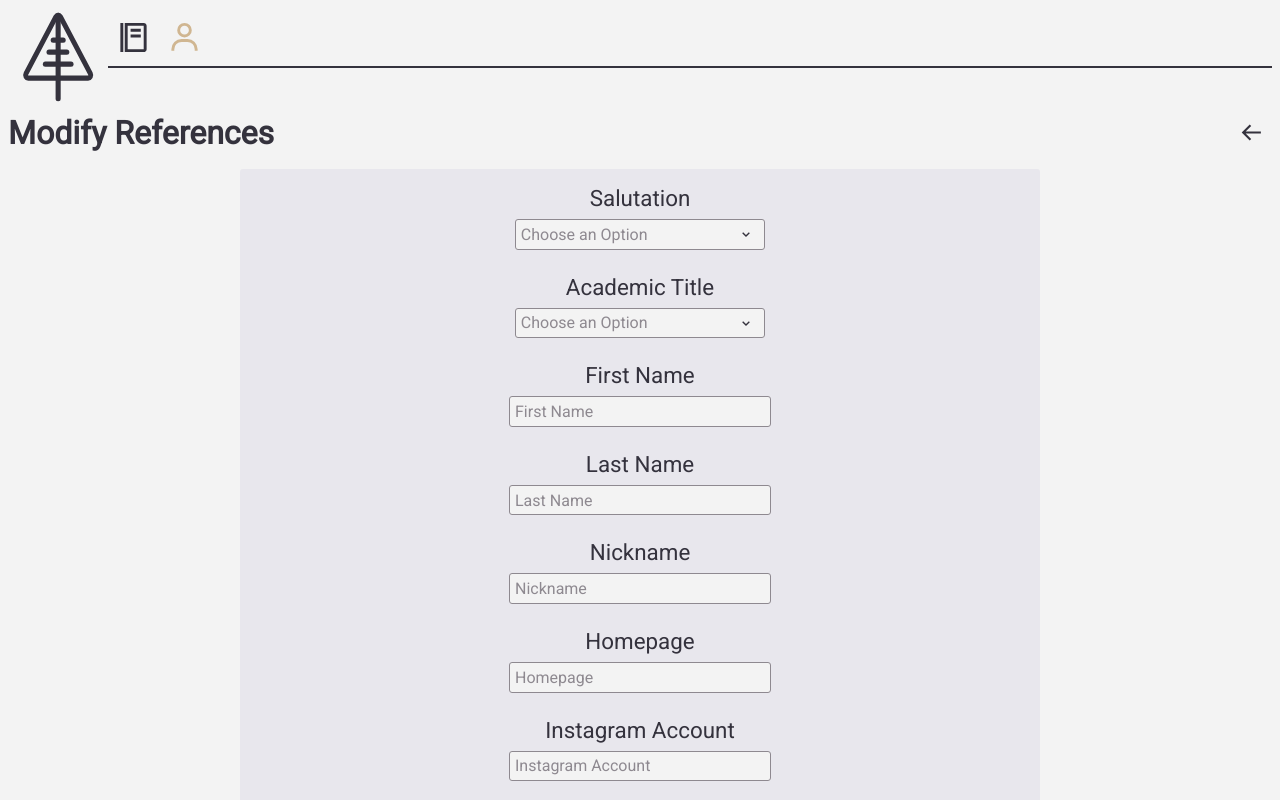
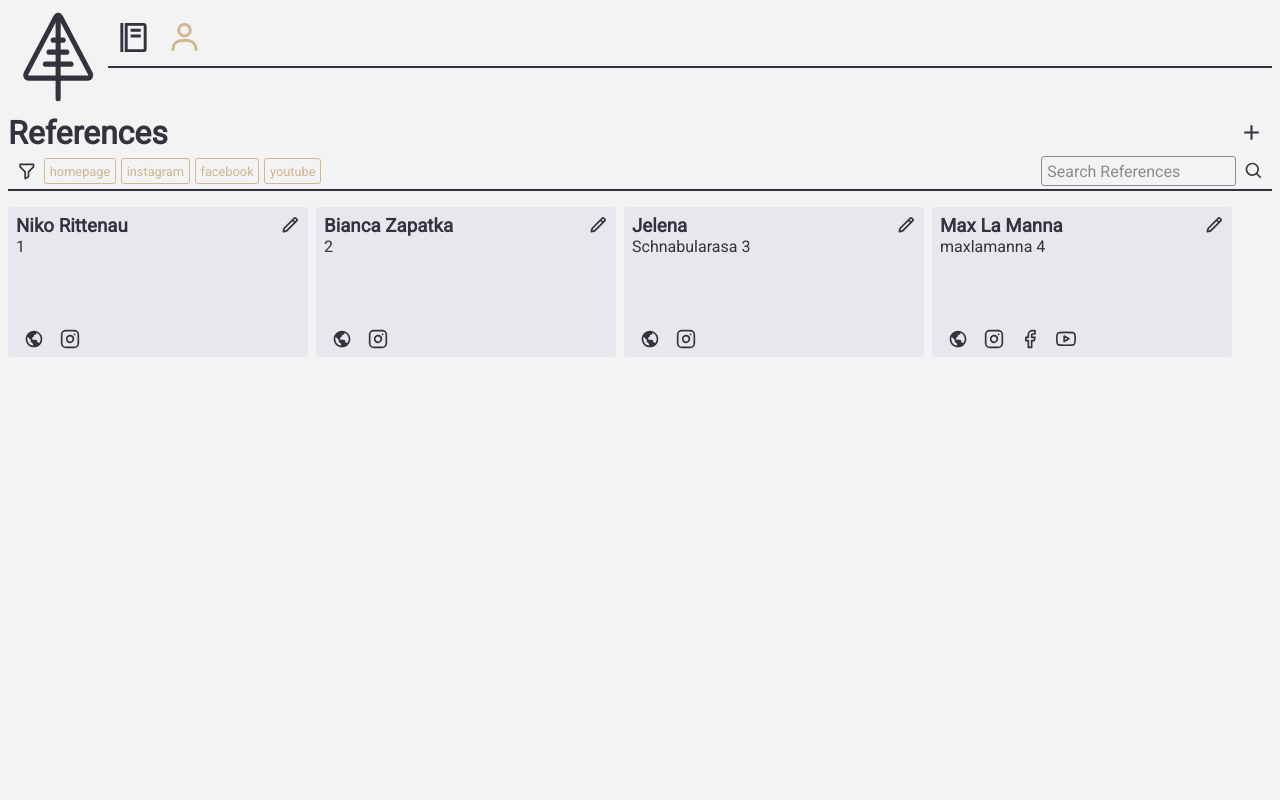
Before and after one commit to PfMartin/weGoNice, a React (Create React App) app in the folder frontend/: page / in a window 1280 px wide. Both pictures are taken after a click on the element 184 px from the left and 37 px from the top of the page. Shown: the top 800 px of the page. Built offline with nearby package versions, Linux system fonts and the light colour scheme.

Commit message:
Implemented Redux store and switchView action creator into References

```diff
--- a/frontend/src/components/References/ReferenceForm/ReferenceForm.js
+++ b/frontend/src/components/References/ReferenceForm/ReferenceForm.js
@@ -2,6 +2,9 @@ import './ReferenceForm.css';
 
 import React, { useState, useEffect } from 'react';
 import PropTypes from 'prop-types';
+import { connect } from 'react-redux';
+import { switchView } from 'src/actions';
+
 import SiteHeader from 'src/components/Structure/SiteHeader/SiteHeader.js';
 import FormFrame from 'src/components/Forms/FormFrame/FormFrame.js';
 import InputElement from 'src/components/Forms/InputElement/InputElement.js';
@@ -50,7 +53,7 @@ const academicTitles = [
   },
 ];
 
-const ReferenceForm = ({ currentReference, onChangeView, view }) => {
+const ReferenceForm = ({ selectedView, switchView, currentReference }) => {
   const [reference, setReference] = useState({
     id: '',
     salutation: '',
@@ -65,7 +68,7 @@ const ReferenceForm = ({ currentReference, onChangeView, view }) => {
   });
 
   useEffect(() => {
-    if (view === 'modify') {
+    if (selectedView === 'modify') {
       onInitial();
     }
   }, []);
@@ -112,8 +115,10 @@ const ReferenceForm = ({ currentReference, onChangeView, view }) => {
   return (
     <div className="recipe-form">
       <SiteHeader
-        headline={view === 'create' ? 'Create Reference' : 'Modify References'}
-        onClickBack={(e) => onChangeView('overview')}
+        headline={
+          selectedView === 'create' ? 'Create Reference' : 'Modify References'
+        }
+        onClickBack={() => switchView('overview')}
       />
       <FormFrame>
         <SelectElement
@@ -179,7 +184,7 @@ const ReferenceForm = ({ currentReference, onChangeView, view }) => {
           value={reference.facebook}
           onChange={updateReference}
         />
-        {view === 'create' ? (
+        {selectedView === 'create' ? (
           <ButtonBar onSave={onSave} />
         ) : (
           <ButtonBar onSave={onSave} onDelete={onDelete} />
@@ -189,4 +194,10 @@ const ReferenceForm = ({ currentReference, onChangeView, view }) => {
   );
 };
 
-export default ReferenceForm;
+const mapStateToProps = (state) => {
+  return {
+    selectedView: state.selectedView,
+  };
+};
+
+export default connect(mapStateToProps, { switchView })(ReferenceForm);
--- a/frontend/src/components/References/References/References.js
+++ b/frontend/src/components/References/References/References.js
@@ -1,10 +1,11 @@
 import React, { useState } from 'react';
+import { connect } from 'react-redux';
+import { switchView } from 'src/actions';
+
 import ReferencesOverview from 'src/components/References/ReferencesOverview/ReferencesOverview.js';
 import ReferenceForm from 'src/components/References/ReferenceForm/ReferenceForm.js';
 
-const References = ({ view, onChangeView }) => {
-  console.log(view);
-
+const References = ({ selectedView }) => {
   const [references, setReferences] = useState([
     {
       id: 1,
@@ -87,22 +88,22 @@ const References = ({ view, onChangeView }) => {
 
   return (
     <div className="references">
-      {view === 'overview' ? (
+      {selectedView === 'overview' ? (
         <ReferencesOverview
-          onChangeView={onChangeView}
           onSetCurrentReference={onSetCurrentReference}
           references={references}
-          view={view}
         />
       ) : (
-        <ReferenceForm
-          currentReference={currentReference}
-          onChangeView={onChangeView}
-          view={view}
-        />
+        <ReferenceForm currentReference={currentReference} />
       )}
     </div>
   );
 };
 
-export default References;
+const mapStateToProps = (state) => {
+  return {
+    selectedView: state.selectedView,
+  };
+};
+
+export default connect(mapStateToProps, { switchView })(References);
--- a/frontend/src/components/References/ReferencesOverview/ReferencesOverview.js
+++ b/frontend/src/components/References/ReferencesOverview/ReferencesOverview.js
@@ -2,6 +2,9 @@ import './ReferencesOverview.css';
 
 import React, { useState, useRef } from 'react';
 import PropTypes from 'prop-types';
+import { connect } from 'react-redux';
+import { switchView } from 'src/actions';
+
 import SiteHeader from 'src/components/Structure/SiteHeader/SiteHeader.js';
 import OptionsBar from 'src/components/Structure/OptionsBar/OptionsBar.js';
 import IconFrame from 'src/components/Structure/IconFrame/IconFrame.js';
@@ -12,10 +15,9 @@ import LinkIcon from 'src/components/Structure/LinkIcon/LinkIcon.js';
 import FilterTag from 'src/components/Structure/FilterTag/FilterTag.js';
 
 const ReferencesOverview = ({
-  onChangeView,
+  switchView,
   onSetCurrentReference,
   references,
-  view,
 }) => {
   const [filterTags, setFilterTags] = useState({
     homepage: true,
@@ -69,14 +71,14 @@ const ReferencesOverview = ({
     const filteredReference = references.filter((r) => r.id === id)[0];
 
     onSetCurrentReference(filteredReference);
-    onChangeView('modify');
+    switchView('modify');
   };
 
   return (
     <div className="references-overview">
       <SiteHeader
         headline="References"
-        onClickPlus={(e) => onChangeView('create')}
+        onClickPlus={(e) => switchView('create')}
       />
       <OptionsBar
         searchPlaceholder="Search References"
@@ -169,11 +171,11 @@ const ReferencesOverview = ({
   );
 };
 
-ReferencesOverview.propTypes = {
-  /** Function for changing the view inside references */
-  onChangeView: PropTypes.func,
-  /** View inside references */
-  view: PropTypes.string,
-};
+// ReferencesOverview.propTypes = {
+//   /** Function for changing the view inside references */
+//   switchView: PropTypes.func,
+//   /** View inside references */
+//   view: PropTypes.string,
+// };
 
-export default ReferencesOverview;
+export default connect(null, { switchView })(ReferencesOverview);
```
